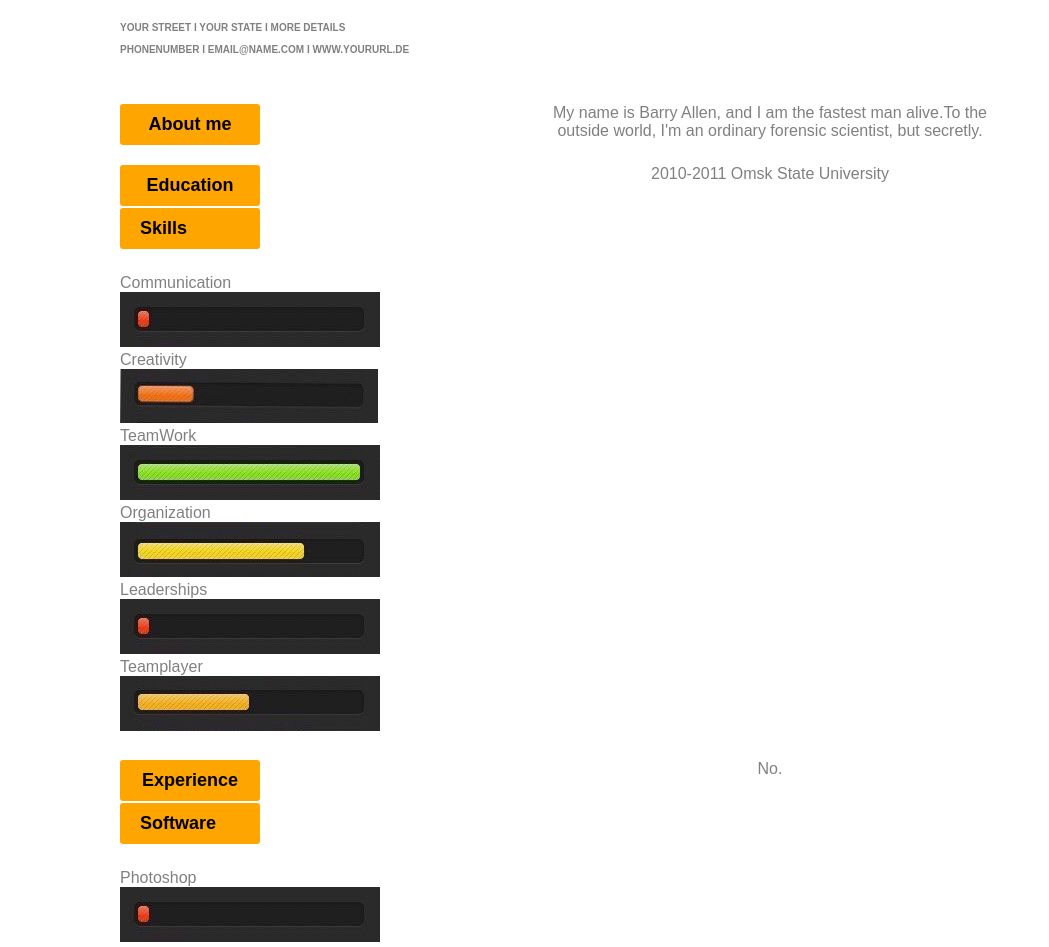
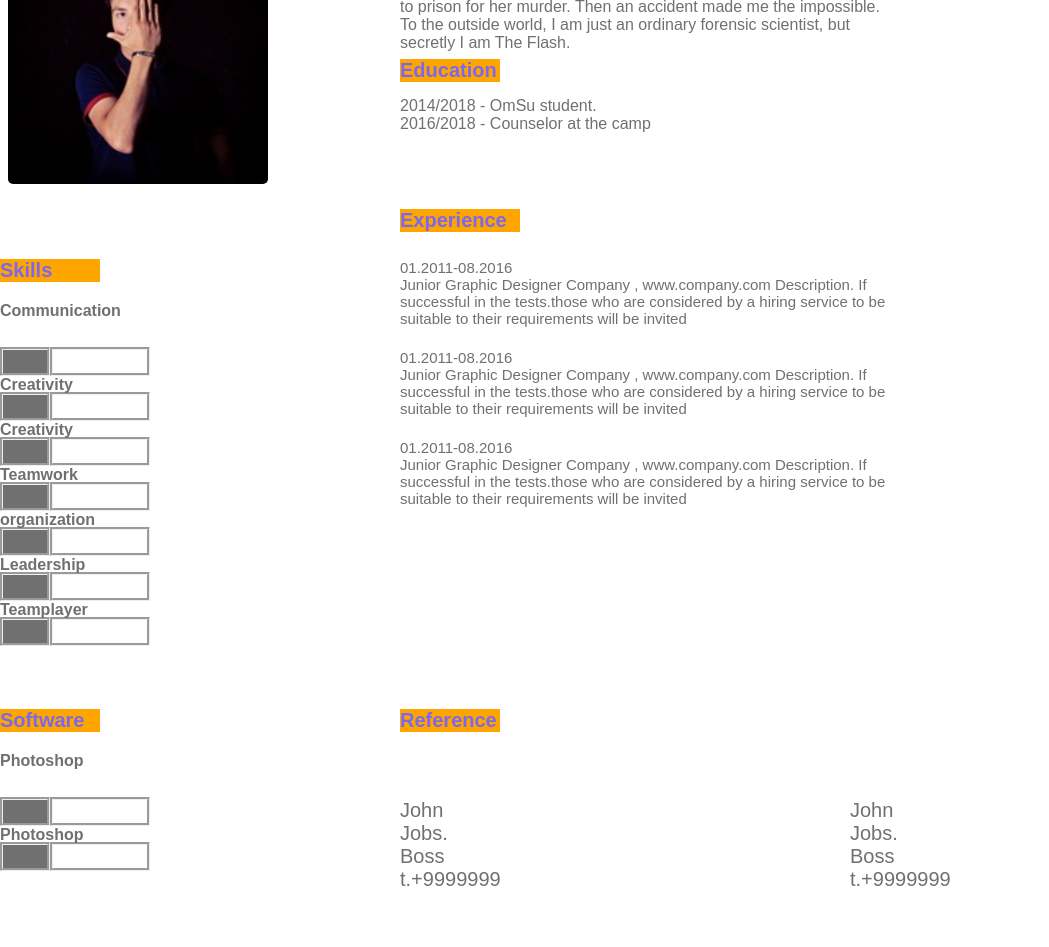
Before and after one commit to mahael666/homework-2, a plain HTML site: page index.html in a window 1280 px wide. Shown: the part 241-1188 px from the top of the page, without its empty margins (0-1049 px from the left). Drawn offline with Linux system fonts and the light colour scheme.

Commit message:
Add files via upload

```diff
--- a/css/styles.css
+++ b/css/styles.css
@@ -1,76 +1,202 @@
 body{
     font-family: Arial,sans-serif;
-    color: grey;
-    padding:0;
-    margin: 0;
+    font-size: 15px;
+    font-weight: lighter;
+    color: #707070;
     }
 div {
     box-sizing: border-box;
 }
-header{
-    background:0 ;
-    height: 0px;
+.Name{
+    color:#707070 ;
+    height: 25px;
+    font-size: 25px;
+    font-weight: 700;
 }
-.container{
-    width: 1200px;
-    border: 100px ;
-    margin: 150px 100px ;
-    padding: 20px;
+.profession{
+    margin: 15px 0;
+    color: #707070;
+    font-size: 20px;
+    font-weight: 600;
+}
+.info{
+    display: block;
+    margin: 15px 0 0 0 ;
+}
+.Phonenumber{
+    display: block;
+}
+
+.avatar{
+
+    height: 260px;
+    width: 260px;
+    margin: 45px auto;
+    border-radius: 5px;
+}
+.About_me{
+    position: absolute;
+    width: 500px;
+    height: 150px;
+    left: 400px;
+    top: 165px;
+}
+.titleAboutMe {
+    background: orange;
+    color: #7B68EE;
+    font-size: 20px;
+    width: 100px;
+    font-weight: 700;
 
 }
-.Name{
-font-size: 40px;
-    color: grey;
-    text-transform: uppercase;
+.descriptionAboutMe{
+    width: 500px;
+    height: 125px;
+    font-size: medium;
+    margin: 15px 0;
 }
-h1{
+.Education{
+    position: absolute;
+    width: 500px;
+    height: 150px;
+    left: 400px;
+    top: 300px;
+}
+.titleEducation{
+    background: orange;
+    color: #7B68EE;
     font-size: 20px;
-    color: grey;
-    text-transform: uppercase;
-    margin: 0 0 25px 0 ;
+    width: 100px;
+    font-weight: 700;
 }
-h2{
-    width: 450px;
-    font-size: 10px;
-    color: grey;
-    text-transform: uppercase;
+.descriptionEducation{
+    margin: 15px 0;
+    width: 500px;
+    height: 125px;
+    font-size: medium;
+}
+.Experience{
+    position: absolute;
+    width: 500px;
+    height: 150px;
+    left: 400px;
+    top: 450px;
+}
+.titleExperience{
+    background: orange;
+    color: #7B68EE;
+    font-size: 20px;
+    width: 120px;
+    font-weight: 700;
+}
+.descriptionBlok{
+    margin: 0;
+    position: absolute;
+    width: 500px;
+    height: 150px;
+    top: 50px;
+}
+.descriptionBlokOne{
+    margin: 40px 0;
+    position: absolute;
+    width: 500px;
+    height: 150px;
+    top: 50px;
+}
+.descriptionBlokTwo{
+    margin: 40px 0;
+    position: absolute;
+    width: 500px;
+    height: 150px;
+    top: 50px;
+}
+.Reference{
+    position: absolute;
+    width: 500px;
+    height: 150px;
+    top:450px;
+}
+.titleReference{
+    background: orange;
+    color: #7B68EE;
+    font-size: 20px;
+    width: 100px;
+    font-weight: 700;
+}
+.descriptionReference{
+    margin: 40px 0;
+    position: absolute;
+    width: 500px;
+    height: 150px;
+    top: 50px;
+}
+.ref_one{
+
+    font-size: 20px;
+    width: 50px;
+    font-weight:50px;
+    float: left;
+
+}
+.ref_two{
+    font-size: 20px;
+    width: 50px;
+    font-weight:50px;
+    float: right;
+
+}
+.Skills{
+    position: absolute;
+    width: 500px;
+    height: 500px;
+    top: 0;
+    right: 400px;
+}
+.titleSkills{
+    background: orange;
+    color: #7B68EE;
+    font-size: 20px;
+    width: 100px;
+    font-weight: 700;
 }
 h3{
+    margin: 20px 0;
+    width: 20px;
+    height: 25px;
+    font-size: medium;
+    top: auto;
+}
+.blokOne{
+    background:#707070;
+    border: white;
+    color: #707070;
+    font-size: 20px;
+    width: 50px;
+    font-weight:50px;
+    float: left;
+    border: groove;
+}
+.BlokTwo{
+    float: left;
+    width: auto;
+    border: groove;
+    /*border-color: #707070 ;*/
+    font-size: 20px;
+    width: 100px;
+    font-weight: 100px;
+    color:white;
+}
+.Software{
+    position: absolute;
+    width: 500px;
+    height: 500px;
+    top: 450px;
+}
+.titleSoftware{
     background: orange;
-    color: black;
-    float: left;
-    border-radius: 3px;
-    display: block;
+    color: #7B68EE;
+    font-size: 20px;
     width: 100px;
-    padding: 10px 20px;
-    margin: 0 auto ;
-    text-decoration: none;
-    text-align: center;
-    font-weight: bold;
-    font-size: 18px;
+    font-weight: 700;
 
 }
-h4{
-    background: orange;
-    color: black;
-    border-radius: 3px;
-    display: block;
-    width: 100px;
-    padding: 10px 20px;
-    margin: 0 0 25px 0 ;
-    text-decoration:none;
-    font-weight: bold;
-    font-size: 18px;
-}
-
-p{
-    margin: 25px 0 ;
-    text-align: center;
-}
-.Reference p{
-    margin: 25px 0 ;
-    float: left;
-    text-align: center;
-
-
-}
--- a/index.html
+++ b/index.html
@@ -8,75 +8,102 @@
 </head>
     <header>
         <div class="container">
-        <div class="Name">
-            Mahael Kuts
+            <div class="Name">Mahael Kuts</div>
+            <div class="profession">Student Courses</div>
+            <span class="info">Street. Omsk. More  </span>
+            <span class="Phonenumber">89533927890. mahael666@gmail.com. </span>
+            <img class="avatar" src="images/me.png">
         </div>
-            <h1>
-                Student Courses
-            </h1>
-            <h2>
-                Your Street I Your State I More Details<br>
-                <br>
-                Phonenumber I email@name.com I www.yoururl.de
-            </h2>
-
-
-        </div>
-
     </header>
-
-    <sections>
+    <body>
         <div class="container">
 
         <div class="About_me">
+            <div class="titleAboutMe">About me</div>
+            <div class="descriptionAboutMe">
+                My name is Mahael Kuts and I am the fastest man alive.
+                When I was a child, I saw my mother killed by something impossible.
+                My father went to prison for her murder. Then an accident made me the impossible. To the outside world,
+                I am just an ordinary forensic scientist, but secretly
+                I am The Flash.
+            </div>
+        </div>
 
-           <h3>About me</h3>
-            <p> My name is Barry Allen, and I am the fastest man alive.To the <br>
-                outside world, I'm an ordinary forensic scientist, but secretly.</p>
-        </div>
             <div class="Education">
-                <h3>Education</h3>
-                <p>2010-2011 Omsk State University </p>
+                <div class="titleEducation">Education</div>
+                <div class="descriptionEducation">
+                    2014/2018 - OmSu student.<br>
+                    2016/2018 - Counselor at the camp
+                </div>
+            </div>
+            <div class="Experience">
+                <div class="titleExperience">Experience</div>
+                <div class="descriptionBlok">
+                    01.2011-08.2016<br>
+                    <span >Junior Graphic Designer  </span>
+                    <span>Company , www.company.com</span>
+                    <span>Description. If successful in the tests.those who are considered by a hiring
+                    service to be suitable to their requirements will be invited</span>
+                    <div class="descriptionBlokOne">
+                        01.2011-08.2016<br>
+                        <span >Junior Graphic Designer  </span>
+                        <span>Company , www.company.com</span>
+                        <span>Description. If successful in the tests.those who are considered by a hiring
+                    service to be suitable to their requirements will be invited</span>
+                        <div class="descriptionBlokTwo">
+                            01.2011-08.2016<br>
+                            <span >Junior Graphic Designer  </span>
+                            <span>Company , www.company.com</span>
+                            <span>Description. If successful in the tests.those who are considered by a hiring
+                    service to be suitable to their requirements will be invited</span>
+
+
+                        </div>
+            </div>
+            <div class="Reference">
+                <div class="titleReference">Reference</div>
+                <div class="descriptionReference">
+                    <span class="ref_one"> John Jobs.<br>Boss<br>t.+9999999</span>
+                    <span class="ref_two"> John Jobs.<br>Boss<br>t.+9999999</span>
+                </div>
+
+
 
             </div>
             <div class="Skills">
-                <h4>Skills</h4>
-                Communication<br>
-                <img src="images/1.jpg" alt="Communication"><br>
-                Creativity<br>
-                <img src="images/2.jpg" alt="Creativity"><br>
-                TeamWork<br>
-                <img src="images/3.jpg" alt="TeamWork"><br>
-                Organization<br>
-                <img src="images/4.jpg"alt="Organization"><br>
-                Leaderships<br>
-                <img src="images/1.jpg"alt="Leaderships"><br>
-                Teamplayer<br>
-                <img src="images/5.jpg"alt="Teamplayer">
-
-                              </div>
-            <div class="Experience">
-                <h3>Experience</h3>
-                <p>No.</p>
-            </div>
-            <div class="Software">
-                <h4>Software</h4>
-                Photoshop<br>
-                <img src="images/1.jpg" alt="Photoshops"><br>
-                Coding/CSS<br>
-                <img src="images/1.jpg" alt="Coding">
-            </div>
-            <div class="Reference">
-                <h3>Reference</h3>
-                <p> John Jobs.<br>Boss<br>t.+9999999</p>
-                <p> John Jobs.<br>Boss<br>t.+9999999</p>
-            </div>
-            </div>
-
-    <footer>
-        <div class="container">
-
-        </div>
-    </footer>
-    </sections>
+                <div class="titleSkills">Skills</div>
+                <div class="descriptionSkills">
+                 <h3>Communication</h3>
+                    <div class="blokOne"> f</div>
+                    <div class="BlokTwo"> g</div>
+                </div>
+                <h3>Creativity</h3>
+                <div class="blokOne"> f</div>
+                <div class="BlokTwo"> g</div>
+                <h3>Creativity</h3>
+                <div class="blokOne"> f</div>
+                <div class="BlokTwo"> g</div>
+                <h3>Teamwork</h3>
+                <div class="blokOne"> f</div>
+                <div class="BlokTwo"> g</div>
+                <h3>organization</h3>
+                <div class="blokOne"> f</div>
+                <div class="BlokTwo"> g</div>
+                <h3>Leadership</h3>
+                <div class="blokOne"> f</div>
+                <div class="BlokTwo"> g</div>
+                <h3>Teamplayer</h3>
+                <div class="blokOne"> f</div>
+                <div class="BlokTwo"> g</div>
+                <div class="Software">
+                    <div class="titleSoftware">Software</div>
+                    <div class="descriptionSoftware">
+                        <h3>Photoshop</h3>
+                        <div class="blokOne"> f</div>
+                        <div class="BlokTwo"> g</div>
+                    </div>
+                    <h3>Photoshop</h3>
+                    <div class="blokOne"> f</div>
+                    <div class="BlokTwo"> g</div>
+    </body>
 </html>
```
Also changed, not shown: images/me.png (added).
